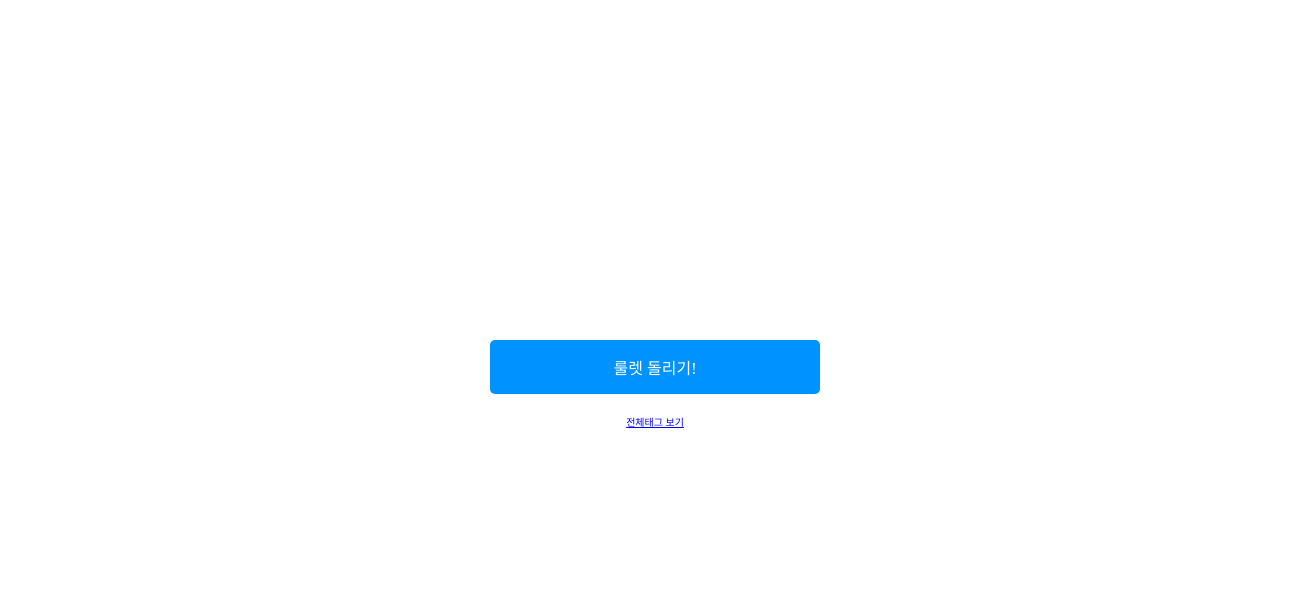
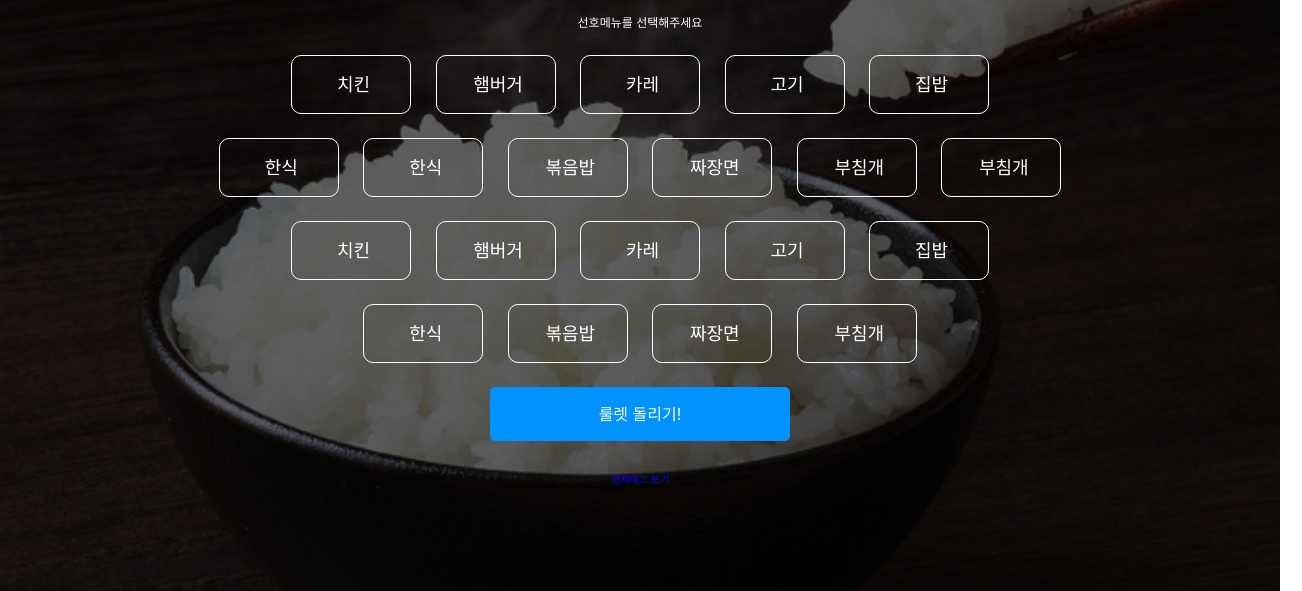
Before and after one commit to kookmin-bob/kookmin-bob.github.io, a plain HTML site: page main.html in a window 1280 px wide. Shown: the part 248-839 px from the top of the page, 1302 px wide, since content can reach past the window. Before the commit the page ends 800 px from the top, so only its background shows below. Drawn offline with nearby package versions, Linux system fonts and the light colour scheme; files that its build step writes are made by us from their sources.

Commit message:
Fixing Main Page Main function

```diff
--- a/css/main.css
+++ b/css/main.css
@@ -1,14 +1,74 @@
-html{background-image: url('배경.jpg');background-repeat: no-repeat;background-size: 1700px;height: 100%;width: 100%}
-#overlay{width: 100%;height: 100%; background-size: 100%}
-div{display: inline-block; border-radius: 10px; background-color: black; width: 120px; padding: 15px; color: white;
-   text-align: center;background: rgba(0,0,0,0.0)}
-#roulette{background-color: #0093FF; width: 300px; text-align: center; border-radius: 5px;}
-#menu{display: inline-block; border-radius: 10px; border: 0.5px solid white;padding-left: 20px;
-  margin-left: 10px;margin-right: 10px;font-size: 18px;}
-a{font-size: 10px; color: blue;}
-p{font-size: 50px; text-align: center; color: white;line-height: 1.3em;margin: 0px;}
-#menuselect{font-size: 12px;}
-#menu:hover{background-color: #0093FF;}
-#roulette:hover{background-color: #2E64FE;}
-#titles{font-family: 'Black Han Sans', sans-serif;}
-#titlet{font-size: 30px;font-family: 'Black Han Sans', sans-serif;margin-top: 40px;}
+#overlay {
+    width: 100%;
+    height: 100%;
+    background-size: 100%
+}
+
+body{
+    background-color: black;
+    background: url("../resource/main_background.jpg");
+    background-position: center;
+    background-size: cover;
+}
+
+div {
+    display: inline-block;
+    border-radius: 10px;
+    /*background-color: black;*/
+    width: 120px;
+    padding: 15px;
+    color: white;
+    text-align: center;
+}
+
+#roulette {
+    background-color: #0093FF;
+    width: 300px;
+    text-align: center;
+    border-radius: 5px;
+}
+
+.menu {
+    display: inline-block;
+    border-radius: 10px;
+    border: 0.5px solid white;
+    padding-left: 20px;
+    margin-left: 10px;
+    margin-right: 10px;
+    font-size: 18px;
+}
+
+a {
+    font-size: 10px;
+    color: blue;
+}
+
+p {
+    font-size: 50px;
+    text-align: center;
+    color: white;
+    line-height: 1.3em;
+    margin: 0px;
+}
+
+#menuselect {
+    font-size: 12px;
+}
+
+#menu:hover {
+    background-color: #0093FF;
+}
+
+#roulette:hover {
+    background-color: #2E64FE;
+}
+
+#titles {
+    font-family: 'Black Han Sans', sans-serif;
+}
+
+#titlet {
+    font-size: 30px;
+    font-family: 'Black Han Sans', sans-serif;
+    margin-top: 40px;
+}
--- a/main.html
+++ b/main.html
@@ -1,36 +1,58 @@
 <!DOCTYPE html>
-<html>
+<html lang="kr">
 <head>
-  <title>미정</title>
-  <link rel="stylesheet" type="text/css" href="main.css">
-  <link href="https://fonts.googleapis.com/css?family=Black+Han+Sans" rel="stylesheet">
+    <meta charset="UTF-8">
+    <title>Title</title>
+    <title>미정</title>
+    <link rel="stylesheet" type="text/css" href="css/main.css">
+    <link href="https://fonts.googleapis.com/css?family=Black+Han+Sans" rel="stylesheet">
+    <link rel="stylesheet" href="https://maxcdn.bootstrapcdn.com/bootstrap/4.0.0/css/bootstrap.min.css" integrity="sha384-Gn5384xqQ1aoWXA+058RXPxPg6fy4IWvTNh0E263XmFcJlSAwiGgFAW/dAiS6JXm" crossorigin="anonymous">
+    <link rel="stylesheet" href="css/main.css">
+    <script
+            src="https://code.jquery.com/jquery-3.3.1.min.js"
+            integrity="sha256-FgpCb/KJQlLNfOu91ta32o/NMZxltwRo8QtmkMRdAu8="
+            crossorigin="anonymous"></script>
+
+
+    <!--<script src="https://code.jquery.com/jquery-3.2.1.slim.min.js" integrity="sha384-KJ3o2DKtIkvYIK3UENzmM7KCkRr/rE9/Qpg6aAZGJwFDMVNA/GpGFF93hXpG5KkN" crossorigin="anonymous"></script>-->
+    <script src="https://cdnjs.cloudflare.com/ajax/libs/popper.js/1.12.9/umd/popper.min.js" integrity="sha384-ApNbgh9B+Y1QKtv3Rn7W3mgPxhU9K/ScQsAP7hUibX39j7fakFPskvXusvfa0b4Q" crossorigin="anonymous"></script>
+    <script src="https://maxcdn.bootstrapcdn.com/bootstrap/4.0.0/js/bootstrap.min.js" integrity="sha384-JZR6Spejh4U02d8jOt6vLEHfe/JQGiRRSQQxSfFWpi1MquVdAyjUar5+76PVCmYl" crossorigin="anonymous"></script>
 </head>
 <body>
-  <div id="overlay">
-  <p id="titlet">나 국민대생인데..</p><p id="titles">오늘은 뭘 먹어야 하지??!?!<br>먹을것 좀 추천해줘!!</p><br>
-  <p id="menuselect">선호메뉴를 선택해주세요</p><br>
-  <div id="menu">치킨</div>
-  <div id="menu">햄버거</div>
-  <div id="menu">카레</div>
-  <div id="menu">고기</div>
-  <div id="menu">집밥</div><br><br>
-  <div id="menu">한식</div>
-  <div id="menu">한식</div>
-  <div id="menu">볶음밥</div>
-  <div id="menu">짜장면</div>
-  <div id="menu">부침개</div>
-  <div id="menu">부침개</div><br><br>
-  <div id="menu">치킨</div>
-  <div id="menu">햄버거</div>
-  <div id="menu">카레</div>
-  <div id="menu">고기</div>
-  <div id="menu">집밥</div><br><br>
-  <div id="menu">한식</div>
-  <div id="menu">볶음밥</div>
-  <div id="menu">짜장면</div>
-  <div id="menu">부침개</div><br><br>
-  <div id="roulette">룰렛 돌리기!</div><br><br>
-  <a href="">전체태그 보기</a><br><br><br><br>
+<div class="container-fluid">
+<div id="overlay">
+    <p id="titlet">나 국민대생인데..</p>
+    <p id="titles">오늘은 뭘 먹어야 하지??!?!<br>먹을것 좀 추천해줘!!</p><br>
+    <p id="menuselect">선호메뉴를 선택해주세요</p><br>
+
+    <div class="menu">치킨</div>
+    <div class="menu">햄버거</div>
+    <div class="menu">카레</div>
+    <div class="menu">고기</div>
+    <div class="menu">집밥</div>
+    <br><br>
+    <div class="menu">한식</div>
+    <div class="menu">한식</div>
+    <div class="menu">볶음밥</div>
+    <div class="menu">짜장면</div>
+    <div class="menu">부침개</div>
+    <div class="menu">부침개</div>
+    <br><br>
+    <div class="menu">치킨</div>
+    <div class="menu">햄버거</div>
+    <div class="menu">카레</div>
+    <div class="menu">고기</div>
+    <div class="menu">집밥</div>
+    <br><br>
+    <div class="menu">한식</div>
+    <div class="menu">볶음밥</div>
+    <div class="menu">짜장면</div>
+    <div class="menu">부침개</div>
+    <br><br>
+    <div id="roulette">룰렛 돌리기!</div>
+    <br><br>
+    <a href="">전체태그 보기</a><br><br><br><br>
+</div>
 </div>
 </body>
 </html>
```
Also changed, not shown: resource/kmuMap.jpg (deleted), resource/kookmin1.jpg (deleted), resource/kookmin2.jpg (deleted), resource/main_background.jpg (renamed from resource/배경.jpg), resource/retry.png (deleted).
